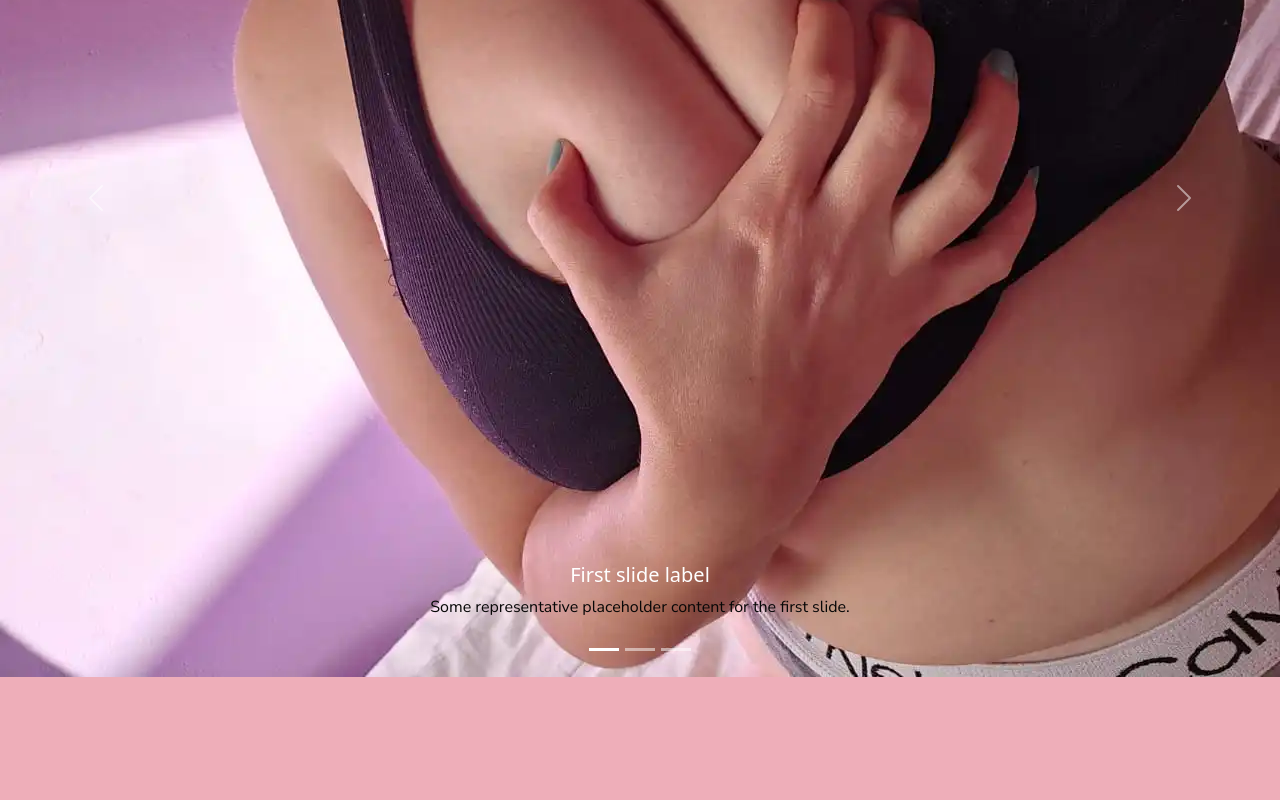
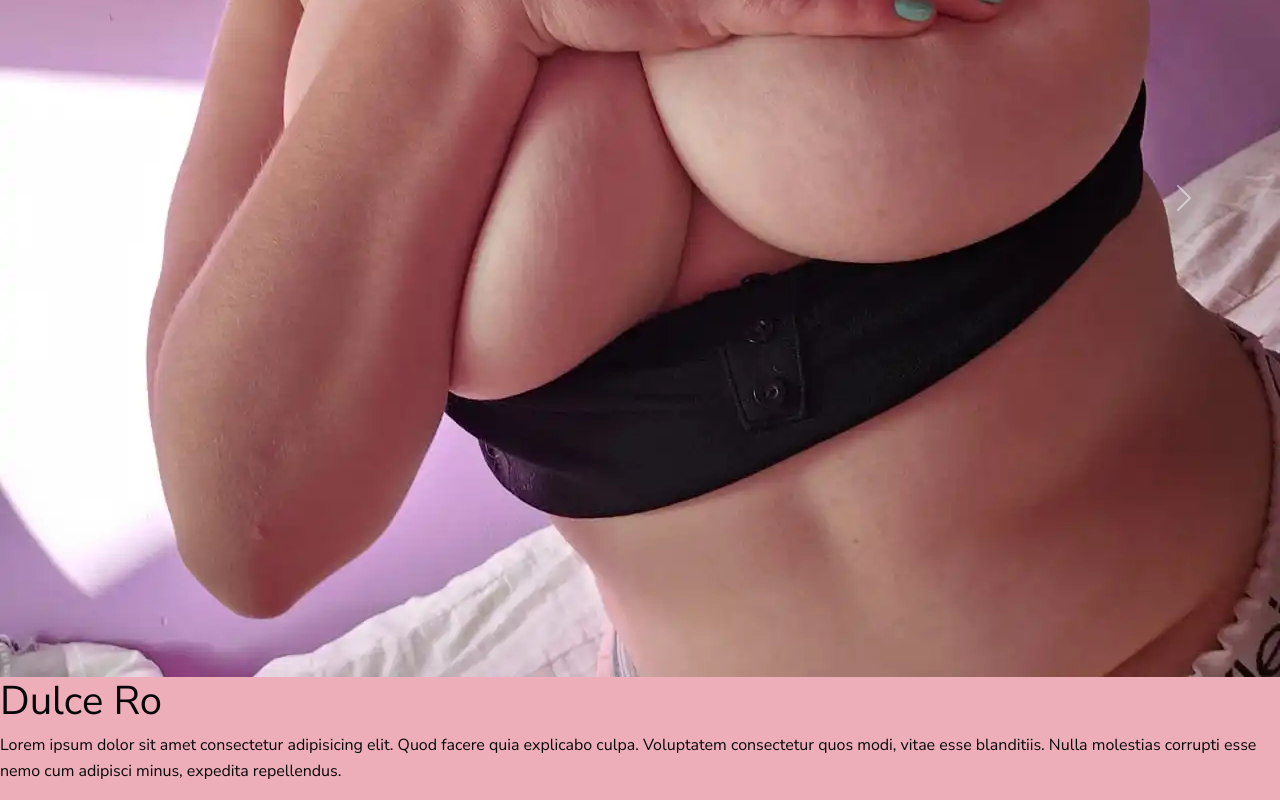
Before and after one commit to nicoctv/dulce.ro, a website: page index.html in a window 1280 px wide. Shown: the part 426-1226 px from the top of the page. Before the commit the page ends 1103 px from the top, so only its background shows below. Drawn offline with nearby package versions, Linux system fonts and the light colour scheme.

Commit message:
cambio de img y agregado de texto

```diff
--- a/index.html
+++ b/index.html
@@ -23,45 +23,38 @@
         </ul>
     </nav>
     <header>
-        <div id="carouselExampleCaptions" class="carousel slide">
-            <div class="carousel-indicators">
-              <button type="button" data-bs-target="#carouselExampleCaptions" data-bs-slide-to="0" class="active" aria-current="true" aria-label="Slide 1"></button>
-              <button type="button" data-bs-target="#carouselExampleCaptions" data-bs-slide-to="1" aria-label="Slide 2"></button>
-              <button type="button" data-bs-target="#carouselExampleCaptions" data-bs-slide-to="2" aria-label="Slide 3"></button>
-            </div>
+      <div id="carouselExampleFade" class="carousel slide carousel-fade">
         <div class="carousel-inner">
           <div class="carousel-item active">
-                <img src="./img/WhatsApp-Image-2023-10-11-at-17.25.59.webp" class="d-block w-100" alt="...">
-                <div class="carousel-caption d-none d-md-block">
-                  <h5>First slide label</h5>
-                  <p>Some representative placeholder content for the first slide.</p>
+            <img src="./img/WhatsApp-Image-2023-10-11-at-17.25.58.webp" class="d-block" alt="...">
+          </div>
+          <div class="carousel-item">
+            <img src="./img/WhatsApp-Image-2023-10-11-at-17.25.59.webp" class="d-block" alt="...">
+          </div>
+          <div class="carousel-item">
+            <img src="./img/WhatsApp-Image-2023-10-24-at-16.45.42.webp" class="d-block" alt="...">
           </div>
         </div>
-              <div class="carousel-item">
-                <img src="./img/WhatsApp-Image-2023-10-11-at-17.25.58.webp" class="d-block w-100" alt="...">
-                <div class="carousel-caption d-none d-md-block">
-                  <h5>Second slide label</h5>
-                  <p>Some representative placeholder content for the second slide.</p>
-                </div>
-              </div>
-              <div class="carousel-item">
-                <img src="./img/WhatsApp-Image-2023-10-24-at-16.45.42.webp" class="d-block w-100" alt="...">
-                <div class="carousel-caption d-none d-md-block">
-                  <h5>Third slide label</h5>
-                  <p>Some representative placeholder content for the third slide.</p>
-                </div>
-              </div>
-            </div>
-            <button class="carousel-control-prev" type="button" data-bs-target="#carouselExampleCaptions" data-bs-slide="prev">
+        <button class="carousel-control-prev" type="button" data-bs-target="#carouselExampleFade" data-bs-slide="prev">
           <span class="carousel-control-prev-icon" aria-hidden="true"></span>
           <span class="visually-hidden">Previous</span>
         </button>
-            <button class="carousel-control-next" type="button" data-bs-target="#carouselExampleCaptions" data-bs-slide="next">
+        <button class="carousel-control-next" type="button" data-bs-target="#carouselExampleFade" data-bs-slide="next">
           <span class="carousel-control-next-icon" aria-hidden="true"></span>
           <span class="visually-hidden">Next</span>
         </button>
       </div>
     </header>
+    <section>
+      <article>
+        <h1>Dulce Ro</h1>
+        <p>Lorem ipsum dolor sit amet consectetur adipisicing elit. Quod
+          facere quia explicabo culpa. Voluptatem consectetur
+          quos modi, vitae esse blanditiis. Nulla molestias corrupti
+          esse nemo cum adipisci minus, expedita repellendus.</p>
+
+        </article>
+    </section>
   <script src="https://cdn.jsdelivr.net/npm/bootstrap@5.3.3/dist/js/bootstrap.bundle.min.js" integrity="sha384-YvpcrYf0tY3lHB60NNkmXc5s9fDVZLESaAA55NDzOxhy9GkcIdslK1eN7N6jIeHz" crossorigin="anonymous"></script>
 </body>
 </html>
--- a/package.json
+++ b/package.json
@@ -6,7 +6,7 @@
   "scripts": {
     "test": "echo \"Error: no test specified\" && exit 1",
     "sass": "sass",
-		"sass:watch": "sass --watch scss/main.scss  css/main.css"
+    "sass:watch": "sass --watch scss/main.scss  css/main.css"
   },
   "author": "",
   "license": "ISC",
--- a/scss/_index.scss
+++ b/scss/_index.scss
@@ -1,3 +1,9 @@
 body{
     background-color: $mainColor;
+    header{
+        img{
+            width: 100%;
+            height: auto;
+        }
+    }
 }
--- a/scss/_nav.scss
+++ b/scss/_nav.scss
@@ -6,7 +6,7 @@ nav{
     .nav-item{
         .nav-link{
             color:$linkColor;
-            font-size: $md;
+            font-size: $lg;
             font-weight: $bold;
             &:hover{
                 text-decoration: underline;
```
Also changed, not shown: css/main.css. Lines whose indentation alone changed are shown as unchanged.
